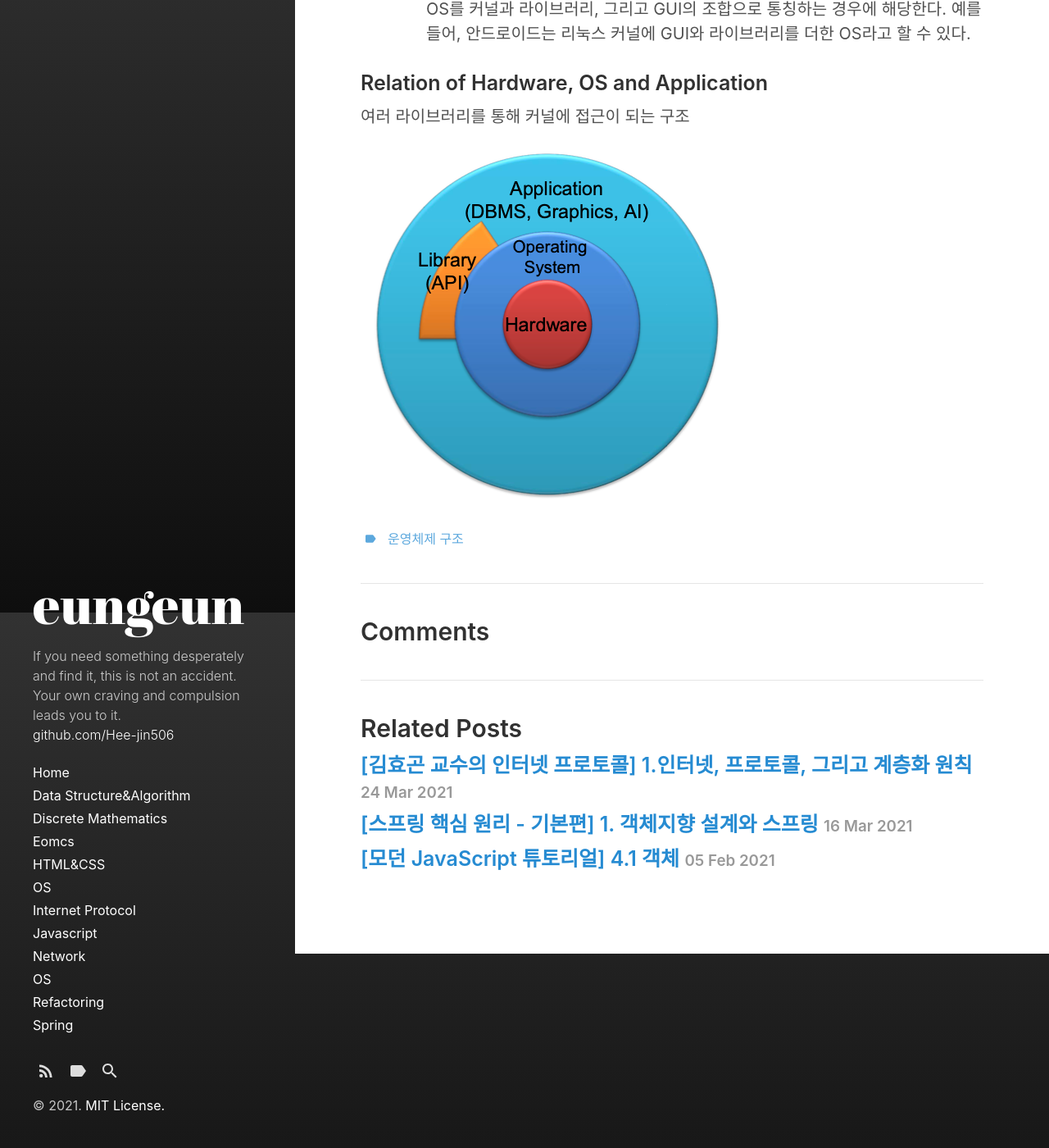
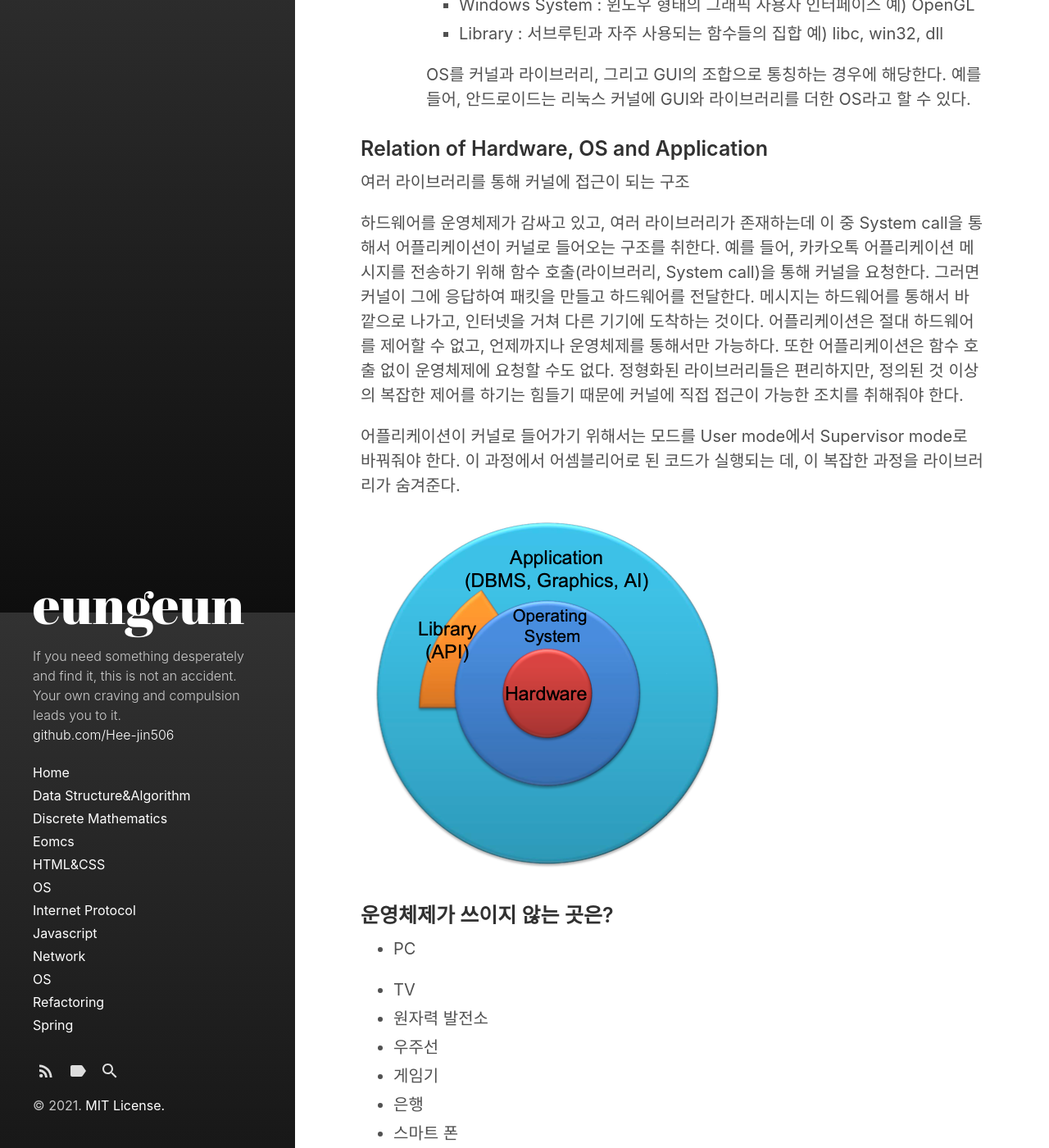
Before and after one commit to Hee-jin506/Hee-jin506.github.io, a Jekyll site: the page built from _posts/2021-03-25-OS-1.md, in a window 1280 px wide and 1400 px high, scrolled down 3753 px. Shown: the whole window at 82% size. Built offline with Jekyll 4.4.1, drawn with Linux system fonts in a browser that asks for light colours; some of the changed text lies outside the part shown.

Commit message:
2021-03-25

```diff
--- a/_posts/2021-03-25-OS-1.md
+++ b/_posts/2021-03-25-OS-1.md
@@ -1,18 +1,18 @@
 ---
 layout: post
-title: "[유혁 교수의 운영체제] 1.운영체제 구조"
+title: "[유혁 교수의 운영체제] 1.운영체제란 무엇인가"
 categories:
   - OS
 tags:
-  - 운영체제 구조
+  - 운영체제란 무엇인가
 
 ---
 
-# 운영체제 구조
+# 운영체제란 무엇인가
 
 ### 운영체제란 무엇인가?
 
-하드웨어를 <u>손쉽게</u> 그리고 <u>효율적으로</u> 사용할 수 있는 abstraction을 제공한다.
+하드웨어를 <u>손쉽게</u> 그리고 <u>효율적으로</u> 사용할 수 있는 abstraction을 제공하는 시스템 소프트웨어
 
 하드웨어 - 추상화된 개념의 관계
 
@@ -98,4 +98,27 @@ tags:
 
 여러 라이브러리를 통해 커널에 접근이 되는 구조
 
+하드웨어를 운영체제가 감싸고 있고, 여러 라이브러리가 존재하는데 이 중 System call을 통해서 어플리케이션이 커널로 들어오는 구조를 취한다. 예를 들어, 카카오톡 어플리케이션 메시지를 전송하기 위해 함수 호출(라이브러리, System call)을 통해 커널을 요청한다. 그러면 커널이 그에 응답하여 패킷을 만들고 하드웨어를 전달한다. 메시지는 하드웨어를 통해서 바깥으로 나가고, 인터넷을 거쳐 다른 기기에 도착하는 것이다. 어플리케이션은 절대 하드웨어를 제어할 수 없고, 언제까지나 운영체제를 통해서만 가능하다. 또한 어플리케이션은 함수 호출 없이 운영체제에 요청할 수도 없다. 정형화된 라이브러리들은 편리하지만, 정의된 것 이상의 복잡한 제어를 하기는 힘들기 때문에 커널에 직접 접근이 가능한 조치를 취해줘야 한다.
+
+어플리케이션이 커널로 들어가기 위해서는 모드를 User mode에서 Supervisor mode로 바꿔줘야 한다. 이 과정에서 어셈블리어로 된 코드가 실행되는 데, 이 복잡한 과정을 라이브러리가 숨겨준다.
+
 ![]({{site.url}}/assets/images/33.png)
+
+### 운영체제가 쓰이지 않는 곳은?
+
+- PC
+
+- TV
+- 원자력 발전소
+- 우주선
+- 게임기
+- 은행
+- 스마트 폰
+- 냉장고
+- 자동차
+- 스마트 “빌딩”
+- 블록체인
+- 5G 장비
+- IoT (internet of things) 클라우드 (cloud)
+
+운영체제는 모든 곳에서 사용되고 있다.
```
Also changed, not shown: assets/images/34.png (added).
